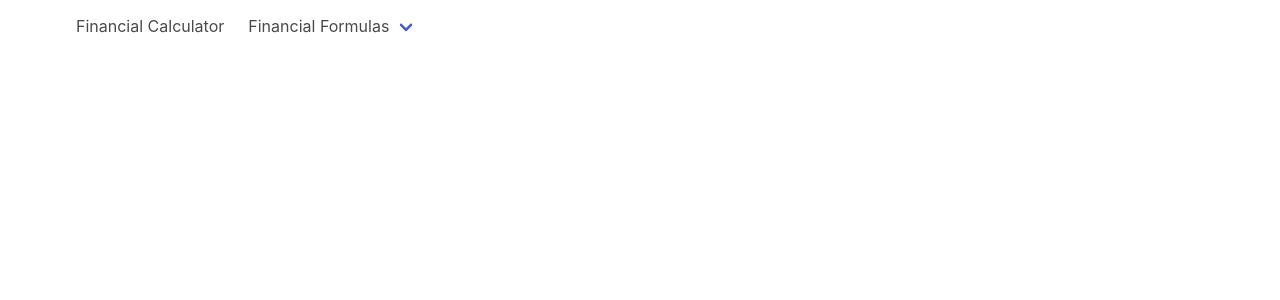
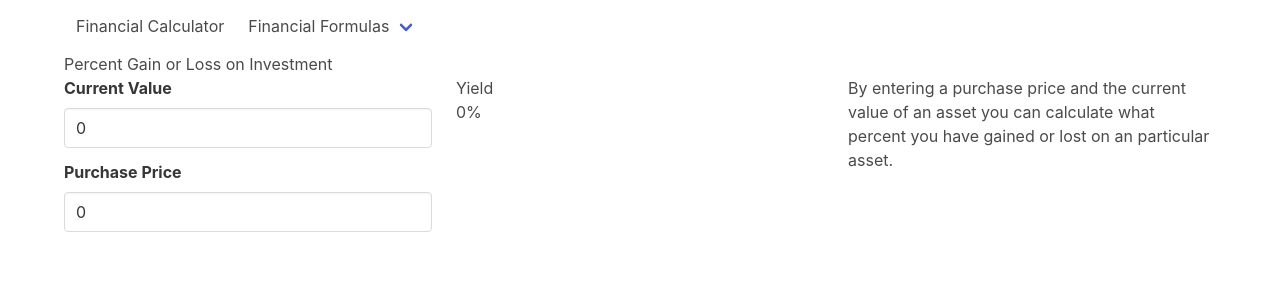
Before and after one commit to DerekVance/Financial-Calculator, an Angular app: page /percent-gain-or-loss in a window 1280 px wide. Before the commit this address led to /. Shown: the top 300 px of the page. Built offline with nearby package versions, Linux system fonts and the light colour scheme.

Commit message:
added gain loss view and functionality

```diff
--- a/src/app/app-routing.module.ts
+++ b/src/app/app-routing.module.ts
@@ -4,12 +4,15 @@ import { CashFlowComponent } from './cash-flow/cash-flow.component';
 import { FutureValueComponent } from './future-value/future-value.component';
 import { PresentValueComponent } from './present-value/present-value.component'
 import { DoubleComponent } from './double/double.component';
+import { GainLossComponent } from './gain-loss/gain-loss.component';
+
 
 const routes: Routes = [
   { path: 'cash-flow', component: CashFlowComponent },
   { path: 'future-value-of-money', component: FutureValueComponent },
   { path: 'present-value-of-money', component: PresentValueComponent },
-  { path: 'time-to-double-investment', component: DoubleComponent }
+  { path: 'time-to-double-investment', component: DoubleComponent },
+  { path: 'percent-gain-or-loss', component: GainLossComponent }
 ];
 
 @NgModule({
--- a/src/app/app.module.ts
+++ b/src/app/app.module.ts
@@ -8,6 +8,7 @@ import { CashFlowComponent } from './cash-flow/cash-flow.component';
 import { FutureValueComponent } from './future-value/future-value.component';
 import { PresentValueComponent } from './present-value/present-value.component';
 import { DoubleComponent } from './double/double.component';
+import { GainLossComponent } from './gain-loss/gain-loss.component';
 
 @NgModule({
   declarations: [
@@ -15,7 +16,8 @@ import { DoubleComponent } from './double/double.component';
     CashFlowComponent,
     FutureValueComponent,
     PresentValueComponent,
-    DoubleComponent
+    DoubleComponent,
+    GainLossComponent
   ],
   imports: [
     BrowserModule,
--- /dev/null
+++ b/src/app/gain-loss.ts
@@ -0,0 +1,7 @@
+export class GainLoss {
+    market: number;
+    purchase: number;
+    difference: number;
+    percent: number;
+    growth: string;
+}
--- /dev/null
+++ b/src/app/gain-loss/gain-loss.component.html
@@ -0,0 +1,26 @@
+<h3>Percent Gain or Loss on Investment</h3>
+<div class="columns">
+  <div class="column">
+    <div class="field">
+      <label class="label">Current Value</label>
+      <div class="control">
+        <input (keyup)="calculatePercent()" [(ngModel)]="GainLoss.market" class="input" type="text">
+      </div>
+    </div>
+    <div class="field">
+      <label class="label">Purchase Price</label>
+      <div class="control">
+        <input (keyup)="calculatePercent()" [(ngModel)]="GainLoss.purchase" class="input" type="text">
+      </div>
+    </div>
+  </div>
+  <div class="column">
+    <h1>Yield</h1>
+    <h3>{{ GainLoss.percent }}% {{ GainLoss.growth }}</h3>
+  </div>
+  <div class="column">
+    <p>
+      By entering a purchase price and the current value of an asset you can calculate what percent you have gained or lost on an particular asset.
+    </p>
+  </div>
+</div>
--- /dev/null
+++ b/src/app/gain-loss/gain-loss.component.ts
@@ -0,0 +1,37 @@
+import { Component, OnInit } from '@angular/core';
+import { GainLoss } from '../gain-loss'
+
+@Component({
+  selector: 'app-gain-loss',
+  templateUrl: './gain-loss.component.html',
+  styleUrls: ['./gain-loss.component.scss']
+})
+export class GainLossComponent implements OnInit {
+
+  GainLoss: GainLoss = {
+    market: 0,
+    purchase: 0,
+    difference: 0,
+    percent: 0,
+    growth: ''
+  }
+
+  calculatePercent() {
+    this.GainLoss.difference = this.GainLoss.market - this.GainLoss.purchase;
+
+    if (this.GainLoss.difference < 0) {
+      this.GainLoss.growth = 'loss';
+    } else {
+      this.GainLoss.growth = 'gain';
+    }
+
+    this.GainLoss.percent = Number(((this.GainLoss.difference / this.GainLoss.purchase) * 100).toFixed(2)) < 0 ? -Number(((this.GainLoss.difference / this.GainLoss.purchase) * 100).toFixed(2)) : Number(((this.GainLoss.difference / this.GainLoss.purchase) * 100).toFixed(2)) ;
+
+  }
+
+  constructor() { }
+
+  ngOnInit() {
+  }
+
+}
```
Also changed, not shown: src/app/gain-loss/gain-loss.component.scss (added), 1 other file (tests, documents, lock files or other folders).
